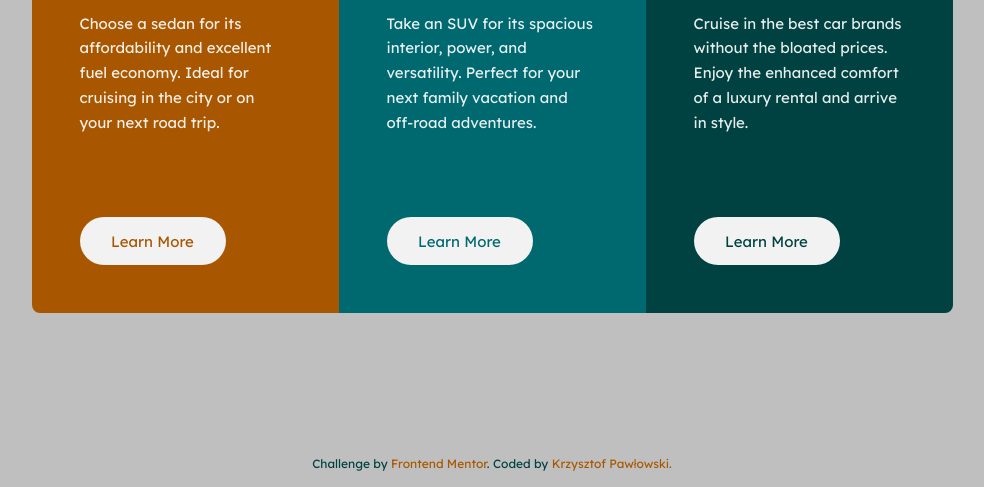
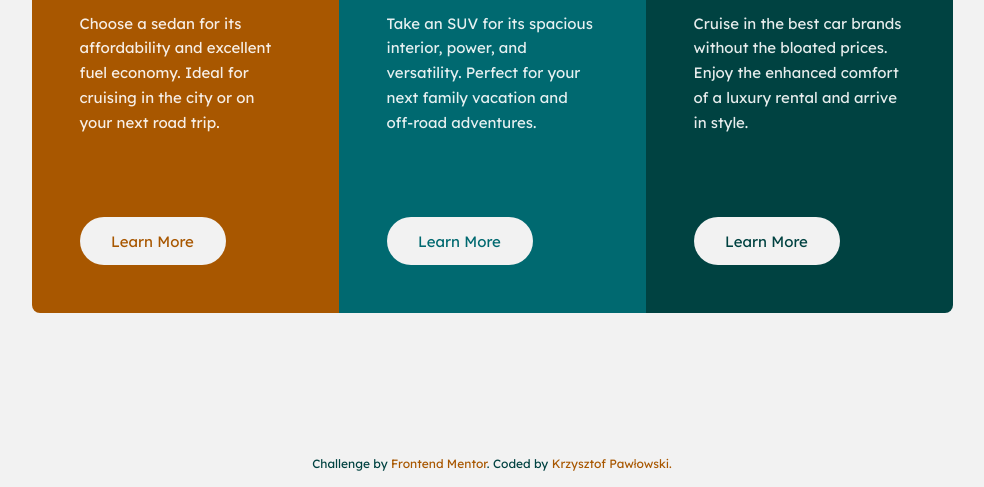
Before and after one commit to KP1976/three-column-preview-card, a plain HTML site: page index.html in a window 1280 px wide. Shown: the part 313-800 px from the top of the page, without its empty margins (148-1132 px from the left). Drawn offline with Linux system fonts and the light colour scheme.

Commit message:
Revert "Some fix."
This reverts commit 3476385c4f508564b80b9341a470829cf6f8156d.

```diff
--- a/scss/base/_base.scss
+++ b/scss/base/_base.scss
@@ -6,7 +6,7 @@ body {
 
 body {
   align-items: center;
-  background-color: hsl(0, 0%, 75%);
+  background-color: $very-light-gray;
   font-family: $font-main;
   font-size: 15px;
   @include flex-column();
```
Also changed, not shown: css/main.css.
